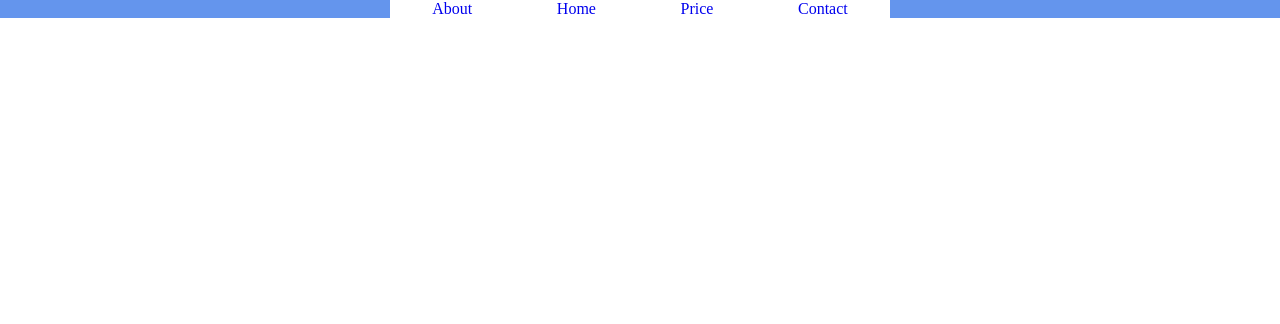
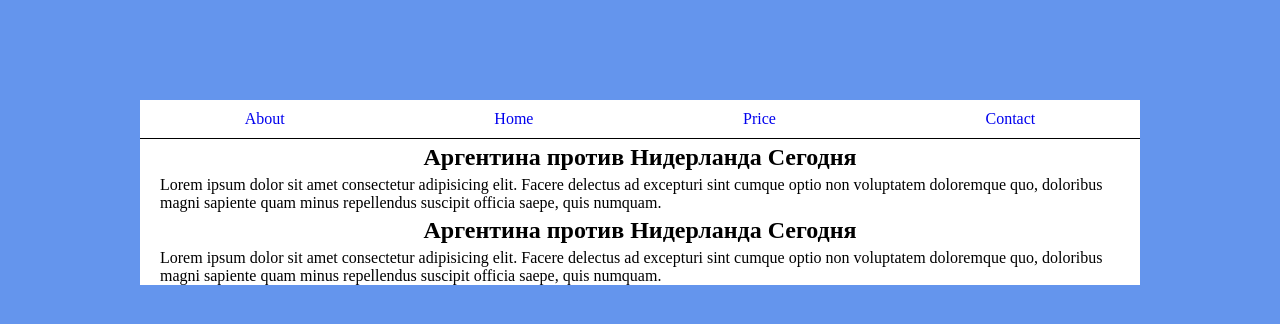
Before and after one commit to aibolbiss/new_project, a plain HTML site: page index.html in a window 1280 px wide. Drawn offline with Linux system fonts and the light colour scheme.

Commit message:
2 lesson

```diff
--- a/css/style.css
+++ b/css/style.css
@@ -4,11 +4,17 @@
 }
 .main{
 	background-color: cornflowerblue;
+	padding-top: 100px;
+	height: 100vh;
 }
 .container{
 	background-color: white;
-	width: 500px;
+	width: 1000px;
 	margin: 0 auto;
+}
+.header{
+	border-bottom: 1px solid black;
+	padding: 10px 0;
 }
 .list{
 	display: flex;
@@ -17,9 +23,18 @@
 .list-item{
     list-style-type: none;
 }
-.link:hover{
-	color: red;
-}
 .link{
 	text-decoration: none;
 }
+.link:hover {
+	color: pink;
+	border-bottom: 2px solid pink;
+}
+.news-header{
+	text-align: center;
+	margin: 5px 0;
+}
+
+section{
+	margin: 0 20px;
+}
--- a/index.html
+++ b/index.html
@@ -10,7 +10,7 @@
   <body>
     <div class="main">
       <div class="container">
-        <header>
+        <header class="header">
           <nav>
             <ul class="list">
               <li class="list-item">
@@ -28,6 +28,24 @@
             </ul>
           </nav>
         </header>
+        <section>
+          <h1 class="news-header">Аргентина против Нидерланда Сегодня</h1>
+          <p>
+            Lorem ipsum dolor sit amet consectetur adipisicing elit. Facere
+            delectus ad excepturi sint cumque optio non voluptatem doloremque
+            quo, doloribus magni sapiente quam minus repellendus suscipit
+            officia saepe, quis numquam.
+          </p>
+        </section>
+        <section>
+          <h1 class="news-header">Аргентина против Нидерланда Сегодня</h1>
+          <p>
+            Lorem ipsum dolor sit amet consectetur adipisicing elit. Facere
+            delectus ad excepturi sint cumque optio non voluptatem doloremque
+            quo, doloribus magni sapiente quam minus repellendus suscipit
+            officia saepe, quis numquam.
+          </p>
+        </section>
       </div>
     </div>
   </body>
```
